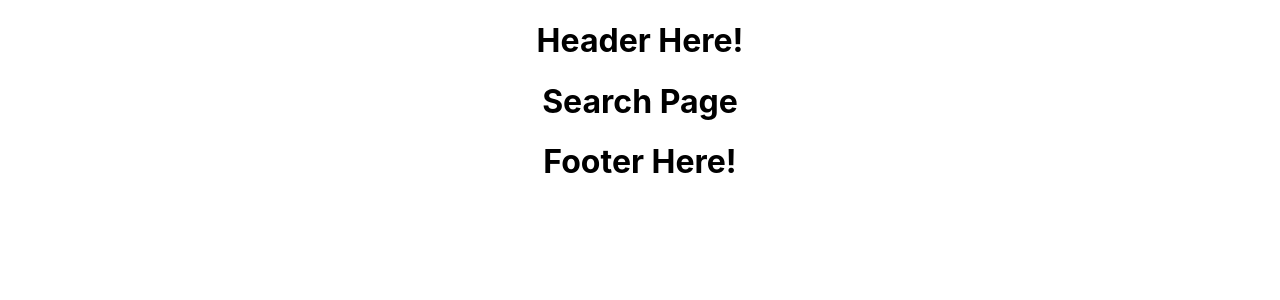
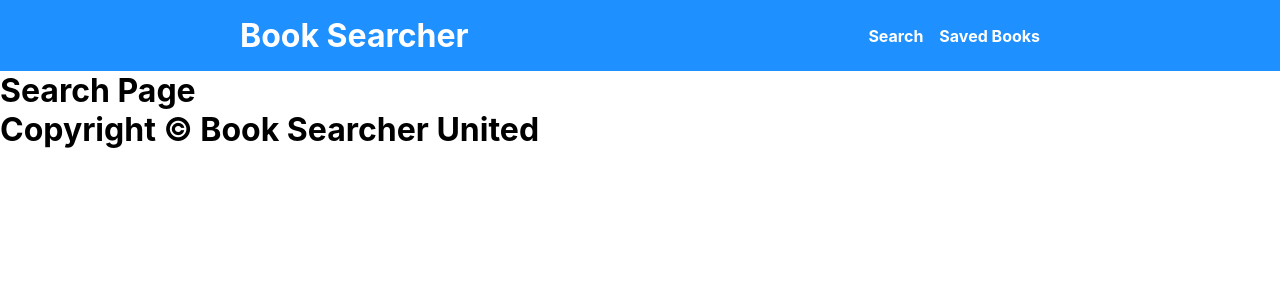
Before and after one commit to jsoomie/bookSearcher, a React (Create React App) app in the folder client/: page / in a window 1280 px wide. Shown: the top 300 px of the page. Built offline with nearby package versions, Linux system fonts and the light colour scheme.

Commit message:
added nav bar styles

```diff
--- a/client/src/App.css
+++ /dev/null
@@ -1,38 +0,0 @@
-.App {
-  text-align: center;
-}
-
-.App-logo {
-  height: 40vmin;
-  pointer-events: none;
-}
-
-@media (prefers-reduced-motion: no-preference) {
-  .App-logo {
-    animation: App-logo-spin infinite 20s linear;
-  }
-}
-
-.App-header {
-  background-color: #282c34;
-  min-height: 100vh;
-  display: flex;
-  flex-direction: column;
-  align-items: center;
-  justify-content: center;
-  font-size: calc(10px + 2vmin);
-  color: white;
-}
-
-.App-link {
-  color: #61dafb;
-}
-
-@keyframes App-logo-spin {
-  from {
-    transform: rotate(0deg);
-  }
-  to {
-    transform: rotate(360deg);
-  }
-}
--- a/client/src/App.js
+++ b/client/src/App.js
@@ -1,4 +1,3 @@
-import "./App.css";
 import { Search, Saved, Error } from "./pages";
 import { Header, Footer } from "./components";
 import { BrowserRouter as Router, Route, Switch } from "react-router-dom";
--- a/client/src/components/Footer/Footer.js
+++ b/client/src/components/Footer/Footer.js
@@ -3,7 +3,7 @@ import { Fragment } from "react";
 export const Footer = () => {
   return (
     <Fragment>
-      <h1>Footer Here!</h1>
+      <h1>Copyright &copy; Book Searcher United</h1>
     </Fragment>
   );
 };
--- /dev/null
+++ b/client/src/components/Header/Header.css
@@ -0,0 +1,46 @@
+.header-wrapper {
+  width: 100vw;
+  background-color: dodgerblue;
+  display: flex;
+  align-content: center;
+  justify-content: center;
+  padding: 1rem;
+}
+
+.header-container {
+  display: flex;
+  margin: 0 auto;
+  max-width: 800px;
+  width: 100vw;
+  align-content: center;
+  justify-content: space-between;
+}
+
+.header {
+  justify-content: center;
+}
+
+.header a {
+  text-decoration: none;
+  color: white;
+}
+
+.header-list-container {
+  display: flex;
+  align-self: center;
+}
+
+.header-list-container li {
+  margin-left: 1rem;
+}
+
+.header-list-container a {
+  text-decoration: none;
+  color: white;
+  padding-top: 0.3rem;
+  font-weight: bold;
+}
+
+.header-list-container a:hover {
+  border-top: 2px solid white;
+}
--- a/client/src/components/Header/Header.js
+++ b/client/src/components/Header/Header.js
@@ -1,10 +1,24 @@
-import { Fragment } from "react";
+import { Link } from "react-router-dom";
+import { List, ListItems, Heading } from "../";
+import "./Header.css";
 
 export const Header = () => {
   return (
-    <Fragment>
-      <h1>Header Here!</h1>
-    </Fragment>
+    <div className="header-wrapper">
+      <div className="header-container">
+        <Heading className="header" color="white">
+          <Link to="/">Book Searcher</Link>
+        </Heading>
+        <List className="header-list-container">
+          <ListItems>
+            <Link to="/"> Search</Link>
+          </ListItems>
+          <ListItems>
+            <Link to="/saved"> Saved Books </Link>
+          </ListItems>
+        </List>
+      </div>
+    </div>
   );
 };
 
--- /dev/null
+++ b/client/src/components/Heading/Heading.js
@@ -0,0 +1,13 @@
+// Headings
+export const Heading = ({ children, color, size, className }) => {
+  const style = {
+    color: color ?? "#333",
+    fontSize: size ?? "2rem",
+  };
+
+  return (
+    <h1 className={className} style={style}>
+      {children}
+    </h1>
+  );
+};
--- /dev/null
+++ b/client/src/components/Lists/List.js
@@ -0,0 +1,27 @@
+// Unordered List
+export const List = ({ children, className }) => {
+  return (
+    <ul className={className} style={ul}>
+      {children}
+    </ul>
+  );
+};
+
+// ListItems
+export const ListItems = ({ children, className }) => {
+  return (
+    <li className={className} style={li}>
+      {children}
+    </li>
+  );
+};
+
+// Short stylings
+const { ul, li } = {
+  ul: {
+    listStyle: "none",
+  },
+  li: {
+    listStyle: "none",
+  },
+};
--- a/client/src/components/index.js
+++ b/client/src/components/index.js
@@ -3,5 +3,10 @@
 //
 //
 
+// PARTIALS
 export { Header } from "./Header/Header";
 export { Footer } from "./Footer/Footer";
+
+// STYLES PATHS
+export { List, ListItems } from "./Lists/List";
+export { Heading } from "./Heading/Heading";
--- a/client/src/index.css
+++ b/client/src/index.css
@@ -1,13 +1,13 @@
+* {
+  box-sizing: border-box;
+  margin: 0;
+  padding: 0;
+}
+
 body {
-  margin: 0;
   font-family: -apple-system, BlinkMacSystemFont, 'Segoe UI', 'Roboto', 'Oxygen',
     'Ubuntu', 'Cantarell', 'Fira Sans', 'Droid Sans', 'Helvetica Neue',
     sans-serif;
   -webkit-font-smoothing: antialiased;
   -moz-osx-font-smoothing: grayscale;
 }
-
-code {
-  font-family: source-code-pro, Menlo, Monaco, Consolas, 'Courier New',
-    monospace;
-}
--- a/client/src/pages/index.js
+++ b/client/src/pages/index.js
@@ -1,3 +1,8 @@
+//
+// EXPORT PAGES PATHS
+//
+//
+
 export { Search } from "./Search";
 export { Saved } from "./Saved";
 export { Error } from "./Error";
```
